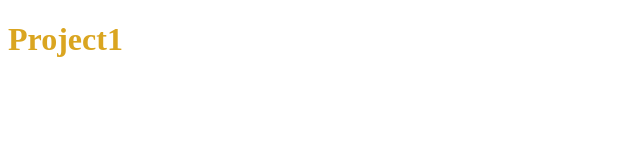
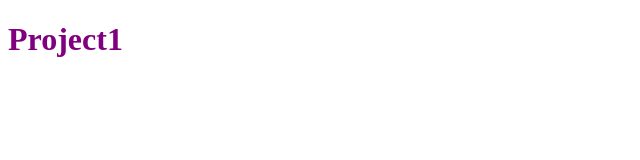
Before and after one commit to fukudatami5305ip/fukudatami5305ip.github.io, a plain HTML site: page index.html in a window 1280 px wide. Shown: the whole page, without its empty margins (0-640 px from the left). Drawn offline with Linux system fonts and the light colour scheme.

Commit message:
purpleに変更

```diff
--- a/style.css
+++ b/style.css
@@ -1,5 +1,5 @@
 @charset 'utf-8';
 
 h1 {
-  color: goldenrod;
+  color: purple;;
 }
```
